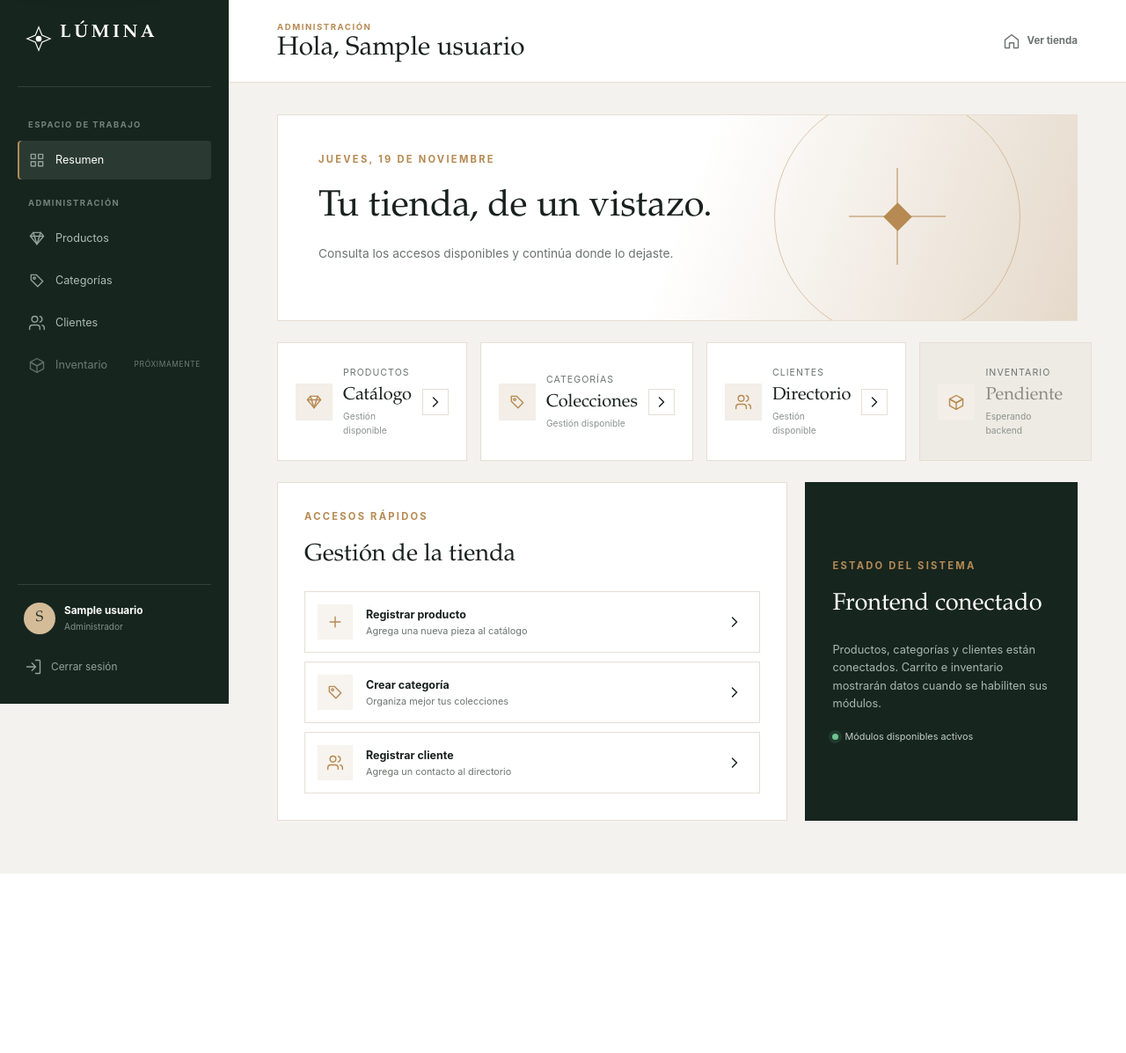
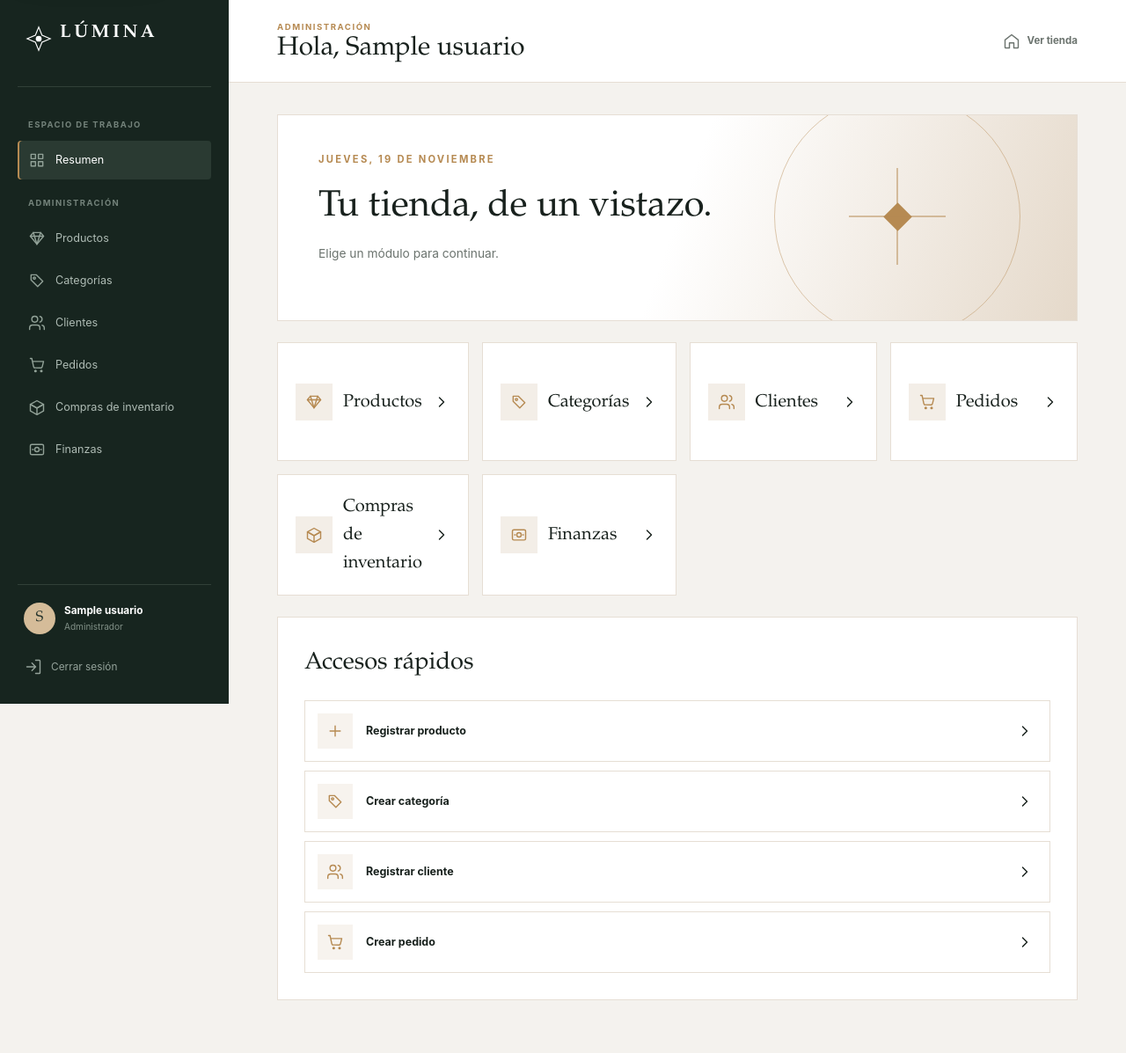
Before and after one commit to Lumina-joyeria/Lumina, a Laravel app: page /panel in a window 1280 px wide. Shown: the whole page at 88% size. Before the commit the page ends 993 px from the top, so only its background shows below. Run offline with Laravel 12, Linux system fonts and the light colour scheme; a user stored in the database is signed in; tables that the repository leaves empty hold one stand-in row (values such as "Sample post"); style sheets or scripts are compiled from the project's sources.

Commit message:
Conectar navegación del panel y corregir ubicación pública

```diff
--- a/resources/views/components/icon.blade.php
+++ b/resources/views/components/icon.blade.php
@@ -9,6 +9,11 @@
         @case('users')<path d="M16 21v-2a4 4 0 0 0-4-4H6a4 4 0 0 0-4 4v2M9 11a4 4 0 1 0 0-8 4 4 0 0 0 0 8ZM22 21v-2a4 4 0 0 0-3-3.87M16 3.13a4 4 0 0 1 0 7.75"/>@break
         @case('box')<path d="m21 8-9 5-9-5 9-5 9 5Z"/><path d="m3 8 9 5 9-5v9l-9 5-9-5V8ZM12 13v9"/>@break
         @case('cart')<path d="M3 3h2l2.4 11.2a2 2 0 0 0 2 1.6h7.8a2 2 0 0 0 2-1.6L21 7H6M10 21a1 1 0 1 0 0-2 1 1 0 0 0 0 2ZM18 21a1 1 0 1 0 0-2 1 1 0 0 0 0 2Z"/>@break
+        @case('finance')
+            <rect x="3" y="5" width="18" height="14" rx="2" />
+            <circle cx="12" cy="12" r="3" />
+            <path d="M6 12h1m10 0h1" />
+            @break
         @case('search')<circle cx="11" cy="11" r="7"/><path d="m20 20-4-4"/>@break
         @case('plus')<path d="M12 5v14M5 12h14"/>@break
         @case('edit')<path d="M12 20h9M16.5 3.5a2.12 2.12 0 0 1 3 3L8 18l-4 1 1-4 11.5-11.5Z"/>@break
--- a/resources/views/layouts/app.blade.php
+++ b/resources/views/layouts/app.blade.php
@@ -36,7 +36,7 @@
         <div class="container site-footer__grid">
             <div><x-brand light /><p>Joyas sutiles, hechas para guardar historias.</p></div>
             <div><h2>Explora</h2><a href="{{ url('/') }}#colecciones">Colecciones</a><a href="{{ url('/') }}#historia">Nuestra esencia</a><a href="{{ route('login') }}">Acceso al equipo</a></div>
-            <div><h2>Atención</h2><p>Lunes a sábado<br>09:00 – 18:00</p><p>Quito, Ecuador</p></div>
+            <div><h2>Atención</h2><p>Lunes a sábado<br>09:00 – 18:00</p><p>Guayaquil, Ecuador</p></div>
             <div><h2>Confianza</h2><p>Pagos protegidos</p><p>Empaque cuidadoso</p><p>Asesoría personalizada</p></div>
         </div>
         <div class="container site-footer__bottom"><span>© {{ date('Y') }} LÚMINA</span><span>Diseñado para brillar contigo</span></div>
--- a/resources/views/layouts/workspace.blade.php
+++ b/resources/views/layouts/workspace.blade.php
@@ -10,24 +10,45 @@
 <body class="workspace-body">
     <a class="skip-link" href="#contenido">Saltar al contenido</a>
     <div class="workspace">
-        <aside class="sidebar" data-sidebar>
+        <aside class="sidebar" id="menu-panel" data-sidebar>
             <div class="sidebar__head">
                 <a href="{{ url('/panel') }}" aria-label="LÚMINA, panel"><x-brand compact light /></a>
                 <button class="sidebar__close" type="button" aria-label="Cerrar menú" data-sidebar-close><x-icon name="close" /></button>
             </div>
             <nav class="sidebar__nav" aria-label="Navegación del panel">
                 <p class="sidebar__label">Espacio de trabajo</p>
-                <a class="{{ request()->is('panel') ? 'is-active' : '' }}" href="{{ url('/panel') }}"><x-icon name="grid" />Resumen</a>
-                @if((int) auth()->user()->id_rol === 1)
+                <a
+                    @class(['is-active' => request()->is('panel')])
+                    href="{{ url('/panel') }}"
+                    @if (request()->is('panel')) aria-current="page" @endif
+                >
+                    <x-icon name="grid" />
+                    Resumen
+                </a>
+
+                @if ((int) auth()->user()->id_rol === 1)
+                    @php
+                        $enlaces = [
+                            ['titulo' => 'Productos', 'ruta' => 'productos.index', 'grupo' => 'productos.*', 'icono' => 'gem'],
+                            ['titulo' => 'Categorías', 'ruta' => 'categorias.index', 'grupo' => 'categorias.*', 'icono' => 'tag'],
+                            ['titulo' => 'Clientes', 'ruta' => 'clientes.index', 'grupo' => 'clientes.*', 'icono' => 'users'],
+                            ['titulo' => 'Pedidos', 'ruta' => 'pedidos.index', 'grupo' => 'pedidos.*', 'icono' => 'cart'],
+                            ['titulo' => 'Compras de inventario', 'ruta' => 'compras.create', 'grupo' => 'compras.*', 'icono' => 'box'],
+                            ['titulo' => 'Finanzas', 'ruta' => 'finanzas.index', 'grupo' => 'finanzas.*', 'icono' => 'finance'],
+                        ];
+                    @endphp
+
                     <p class="sidebar__label">Administración</p>
-                    <a class="{{ request()->routeIs('productos.*') ? 'is-active' : '' }}" href="{{ route('productos.index') }}"><x-icon name="gem" />Productos</a>
-                    <a class="{{ request()->routeIs('categorias.*') ? 'is-active' : '' }}" href="{{ route('categorias.index') }}"><x-icon name="tag" />Categorías</a>
-                    <a class="{{ request()->routeIs('clientes.*') ? 'is-active' : '' }}" href="{{ route('clientes.index') }}"><x-icon name="users" />Clientes</a>
-                    <span class="sidebar__pending" title="Pendiente de integración"><x-icon name="box" />Inventario <small>Próximamente</small></span>
-                @else
-                    <p class="sidebar__label">Operaciones</p>
-                    <span class="sidebar__pending"><x-icon name="cart" />Pedidos <small>Próximamente</small></span>
-                    <span class="sidebar__pending"><x-icon name="box" />Inventario <small>Próximamente</small></span>
+                    @foreach ($enlaces as $enlace)
+                        <a
+                            @class(['is-active' => request()->routeIs($enlace['grupo'])])
+                            href="{{ route($enlace['ruta']) }}"
+                            @if (request()->routeIs($enlace['ruta'])) aria-current="page" @endif
+                        >
+                            <x-icon :name="$enlace['icono']" />
+                            {{ $enlace['titulo'] }}
+                        </a>
+                    @endforeach
                 @endif
             </nav>
             <div class="sidebar__foot">
@@ -37,7 +58,7 @@
         </aside>
         <div class="workspace__main">
             <header class="workspace-header">
-                <button class="workspace-header__menu" type="button" aria-label="Abrir menú" data-sidebar-open><x-icon name="menu" /></button>
+                <button class="workspace-header__menu" type="button" aria-label="Abrir menú" aria-controls="menu-panel" data-sidebar-open><x-icon name="menu" /></button>
                 <div><p>@yield('eyebrow', 'LÚMINA')</p><h1>@yield('page_title', 'Panel')</h1></div>
                 <a class="workspace-header__store" href="{{ url('/') }}"><x-icon name="home" />Ver tienda</a>
             </header>
--- a/resources/views/panel.blade.php
+++ b/resources/views/panel.blade.php
@@ -1,13 +1,68 @@
 @extends('layouts.workspace')
+
 @section('title', 'Resumen')
 @section('eyebrow', (int) auth()->user()->id_rol === 1 ? 'Administración' : 'Operaciones')
 @section('page_title', 'Hola, ' . $nombre)
+
 @section('content')
-<div class="welcome-strip"><div><p class="eyebrow">{{ now()->locale('es')->translatedFormat('l, d \d\e F') }}</p><h2>{{ (int) auth()->user()->id_rol === 1 ? 'Tu tienda, de un vistazo.' : 'Todo preparado para una gran jornada.' }}</h2><p>Consulta los accesos disponibles y continúa donde lo dejaste.</p></div><div class="welcome-strip__spark"><span></span></div></div>
-@if((int) auth()->user()->id_rol === 1)
-<div class="metric-grid"><article class="metric-card"><span class="metric-card__icon"><x-icon name="gem" /></span><div><p>Productos</p><strong>Catálogo</strong><small>Gestión disponible</small></div><a href="{{ route('productos.index') }}" aria-label="Gestionar productos"><x-icon name="arrow-right" /></a></article><article class="metric-card"><span class="metric-card__icon"><x-icon name="tag" /></span><div><p>Categorías</p><strong>Colecciones</strong><small>Gestión disponible</small></div><a href="{{ route('categorias.index') }}" aria-label="Gestionar categorías"><x-icon name="arrow-right" /></a></article><article class="metric-card"><span class="metric-card__icon"><x-icon name="users" /></span><div><p>Clientes</p><strong>Directorio</strong><small>Gestión disponible</small></div><a href="{{ route('clientes.index') }}" aria-label="Gestionar clientes"><x-icon name="arrow-right" /></a></article><article class="metric-card metric-card--muted"><span class="metric-card__icon"><x-icon name="box" /></span><div><p>Inventario</p><strong>Pendiente</strong><small>Esperando backend</small></div></article></div>
-<div class="dashboard-grid"><section class="panel-card"><div class="panel-card__head"><div><p class="eyebrow">Accesos rápidos</p><h2>Gestión de la tienda</h2></div></div><div class="quick-actions"><a href="{{ route('productos.create') }}"><span><x-icon name="plus" /></span><div><strong>Registrar producto</strong><small>Agrega una nueva pieza al catálogo</small></div><x-icon name="arrow-right" /></a><a href="{{ route('categorias.create') }}"><span><x-icon name="tag" /></span><div><strong>Crear categoría</strong><small>Organiza mejor tus colecciones</small></div><x-icon name="arrow-right" /></a><a href="{{ route('clientes.create') }}"><span><x-icon name="users" /></span><div><strong>Registrar cliente</strong><small>Agrega un contacto al directorio</small></div><x-icon name="arrow-right" /></a></div></section><section class="panel-card panel-card--dark"><p class="eyebrow">Estado del sistema</p><h2>Frontend conectado</h2><p>Productos, categorías y clientes están conectados. Carrito e inventario mostrarán datos cuando se habiliten sus módulos.</p><span class="status-pill"><i></i>Módulos disponibles activos</span></section></div>
-@else
-<div class="dashboard-grid dashboard-grid--employee"><section class="panel-card"><div class="panel-card__head"><div><p class="eyebrow">Panel del empleado</p><h2>Operaciones del día</h2></div></div><x-empty-state icon="box" title="Módulos en preparación" description="Pedidos e inventario aparecerán aquí cuando el backend habilite sus rutas y datos." /></section><section class="panel-card panel-card--dark"><p class="eyebrow">Tu acceso</p><h2>Perfil de equipo</h2><p>Tu sesión está activa. Las opciones visibles se adaptarán a las funciones autorizadas por el backend.</p><span class="status-pill"><i></i>Sesión protegida</span></section></div>
-@endif
+    <section class="welcome-strip" aria-label="Bienvenida">
+        <div>
+            <p class="eyebrow">{{ now()->locale('es')->translatedFormat('l, d \d\e F') }}</p>
+            <h2>{{ (int) auth()->user()->id_rol === 1 ? 'Tu tienda, de un vistazo.' : 'Bienvenido a LÚMINA' }}</h2>
+            <p>{{ (int) auth()->user()->id_rol === 1 ? 'Elige un módulo para continuar.' : 'Tu cuenta tiene acceso al resumen y a la tienda.' }}</p>
+        </div>
+        <div class="welcome-strip__spark" aria-hidden="true">
+            <span></span>
+        </div>
+    </section>
+
+    @if ((int) auth()->user()->id_rol === 1)
+        @php
+            $modulos = [
+                ['titulo' => 'Productos', 'ruta' => 'productos.index', 'icono' => 'gem'],
+                ['titulo' => 'Categorías', 'ruta' => 'categorias.index', 'icono' => 'tag'],
+                ['titulo' => 'Clientes', 'ruta' => 'clientes.index', 'icono' => 'users'],
+                ['titulo' => 'Pedidos', 'ruta' => 'pedidos.index', 'icono' => 'cart'],
+                ['titulo' => 'Compras de inventario', 'ruta' => 'compras.create', 'icono' => 'box'],
+                ['titulo' => 'Finanzas', 'ruta' => 'finanzas.index', 'icono' => 'finance'],
+            ];
+
+            $acciones = [
+                ['titulo' => 'Registrar producto', 'ruta' => 'productos.create', 'icono' => 'plus'],
+                ['titulo' => 'Crear categoría', 'ruta' => 'categorias.create', 'icono' => 'tag'],
+                ['titulo' => 'Registrar cliente', 'ruta' => 'clientes.create', 'icono' => 'users'],
+                ['titulo' => 'Crear pedido', 'ruta' => 'pedidos.create', 'icono' => 'cart'],
+            ];
+        @endphp
+
+        <section class="metric-grid" aria-label="Módulos de administración">
+            @foreach ($modulos as $modulo)
+                <a class="metric-card" href="{{ route($modulo['ruta']) }}">
+                    <span class="metric-card__icon">
+                        <x-icon :name="$modulo['icono']" />
+                    </span>
+                    <strong>{{ $modulo['titulo'] }}</strong>
+                    <x-icon name="arrow-right" />
+                </a>
+            @endforeach
+        </section>
+
+        <section class="panel-card" aria-labelledby="accesos-rapidos">
+            <div class="panel-card__head">
+                <h2 id="accesos-rapidos">Accesos rápidos</h2>
+            </div>
+
+            <div class="quick-actions">
+                @foreach ($acciones as $accion)
+                    <a href="{{ route($accion['ruta']) }}">
+                        <span>
+                            <x-icon :name="$accion['icono']" />
+                        </span>
+                        <strong>{{ $accion['titulo'] }}</strong>
+                        <x-icon name="arrow-right" />
+                    </a>
+                @endforeach
+            </div>
+        </section>
+    @endif
 @endsection
```
